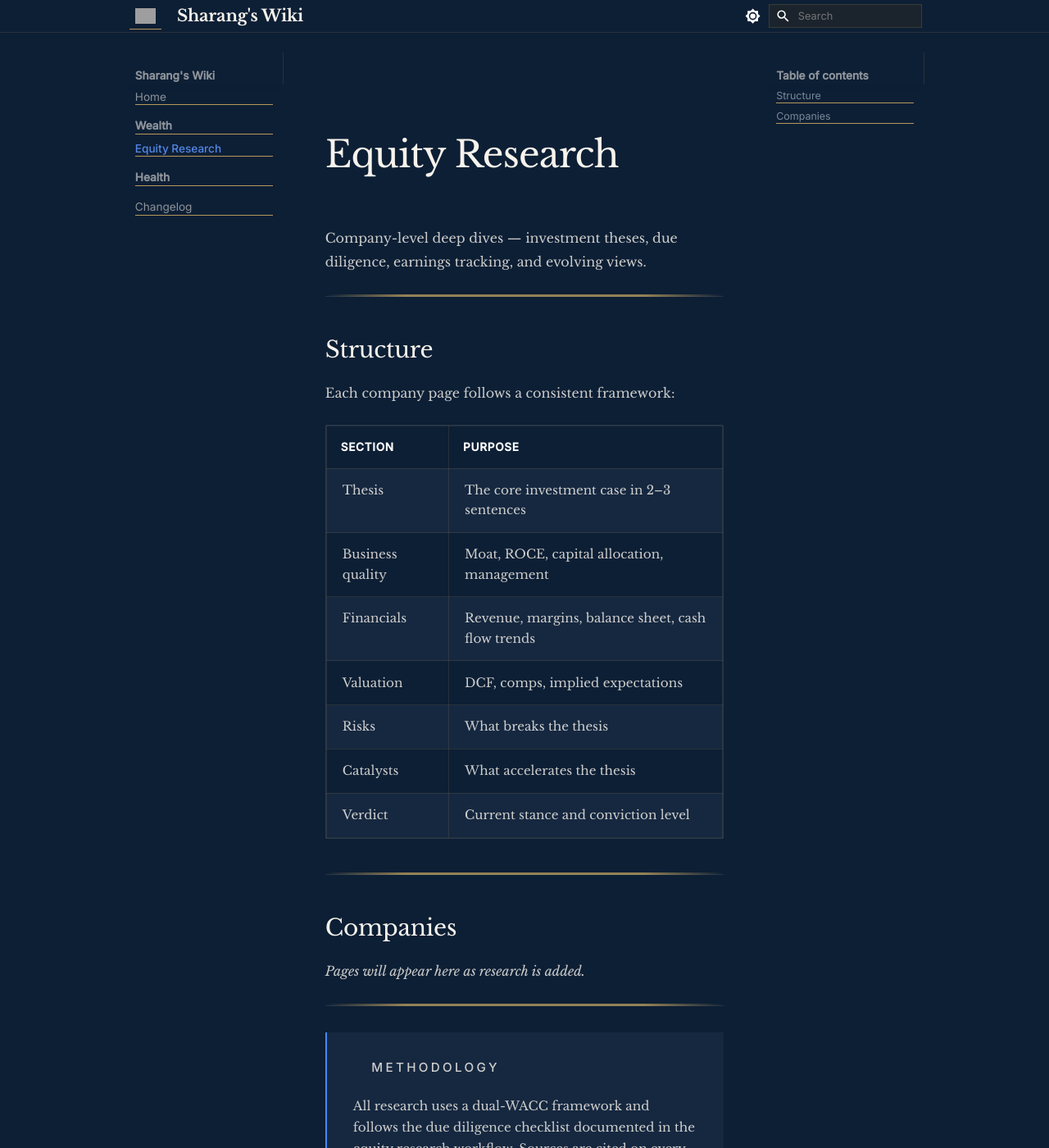
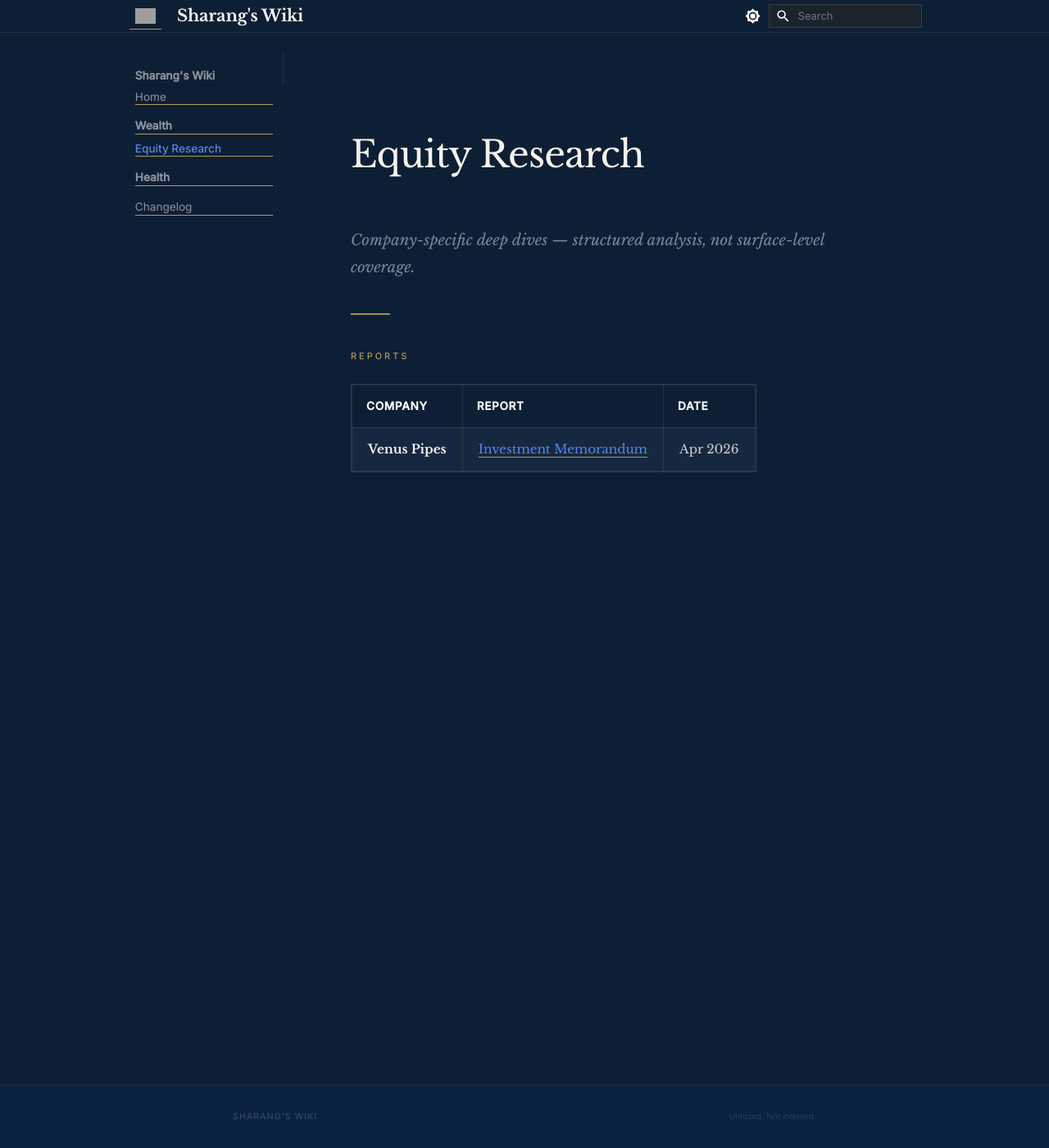
Before and after one commit to sharangshah/wiki, an MkDocs documentation site: the page built from docs/wealth/equity-research/index.md, in a window 1280 px wide and 1400 px high. Shown: the whole window at 82% size. Built offline with MkDocs 1.6.1 and Material for MkDocs 9.7.7, drawn with Linux system fonts in a browser that asks for light colours; some of the changed text lies outside the part shown; grey boxes are pictures that could not be loaded.

Commit message:
Update equity-research/index.md — reports table

```diff
--- a/docs/wealth/equity-research/index.md
+++ b/docs/wealth/equity-research/index.md
@@ -1,30 +1,16 @@
+---
+hide:
+  - toc
+---
+
 # Equity Research
 
-Company-level deep dives — investment theses, due diligence, earnings tracking, and evolving views.
+<p class="lede">Company-specific deep dives — structured analysis, not surface-level coverage.</p>
 
----
+<div class="gold-rule"></div>
 
-## Structure
+<span class="section-label">Reports</span>
 
-Each company page follows a consistent framework:
-
-| Section | Purpose |
-|---------|---------|
-| Thesis | The core investment case in 2–3 sentences |
-| Business quality | Moat, ROCE, capital allocation, management |
-| Financials | Revenue, margins, balance sheet, cash flow trends |
-| Valuation | DCF, comps, implied expectations |
-| Risks | What breaks the thesis |
-| Catalysts | What accelerates the thesis |
-| Verdict | Current stance and conviction level |
-
----
-
-## Companies
-
-*Pages will appear here as research is added.*
-
----
-
-!!! note "Methodology"
-    All research uses a dual-WACC framework and follows the due diligence checklist documented in the equity research workflow. Sources are cited on every page.
+| Company | Report | Date |
+|---|---|---|
+| **Venus Pipes** | [Investment Memorandum](venus-pipes.html) | Apr 2026 |
```
